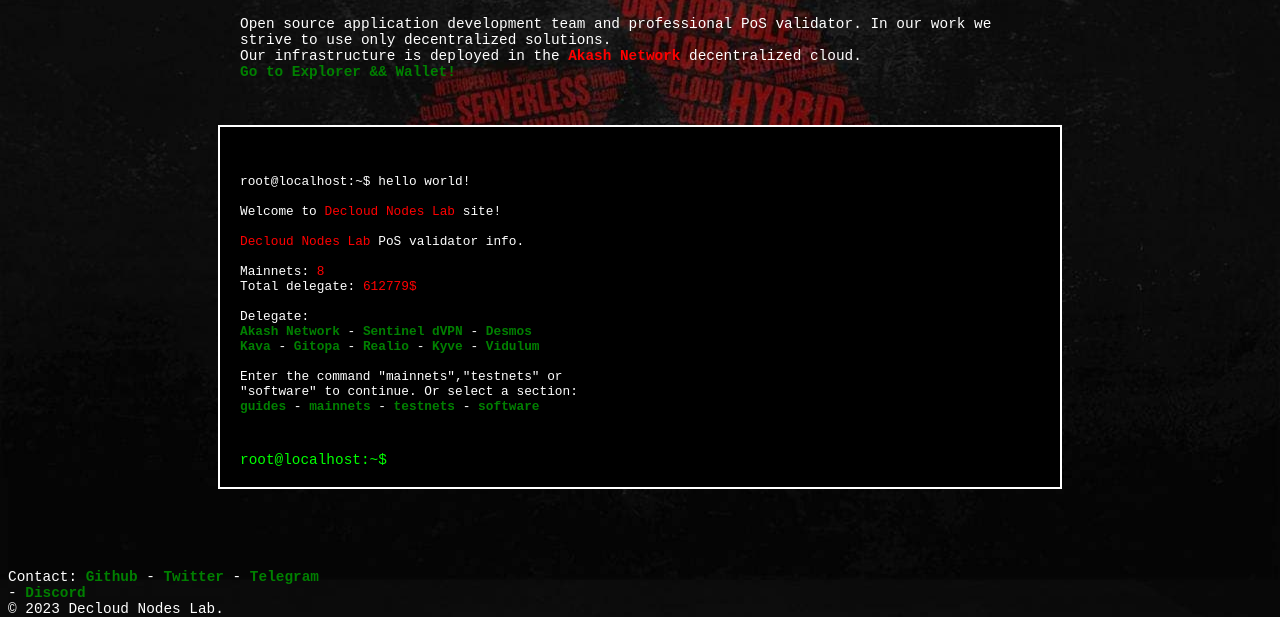
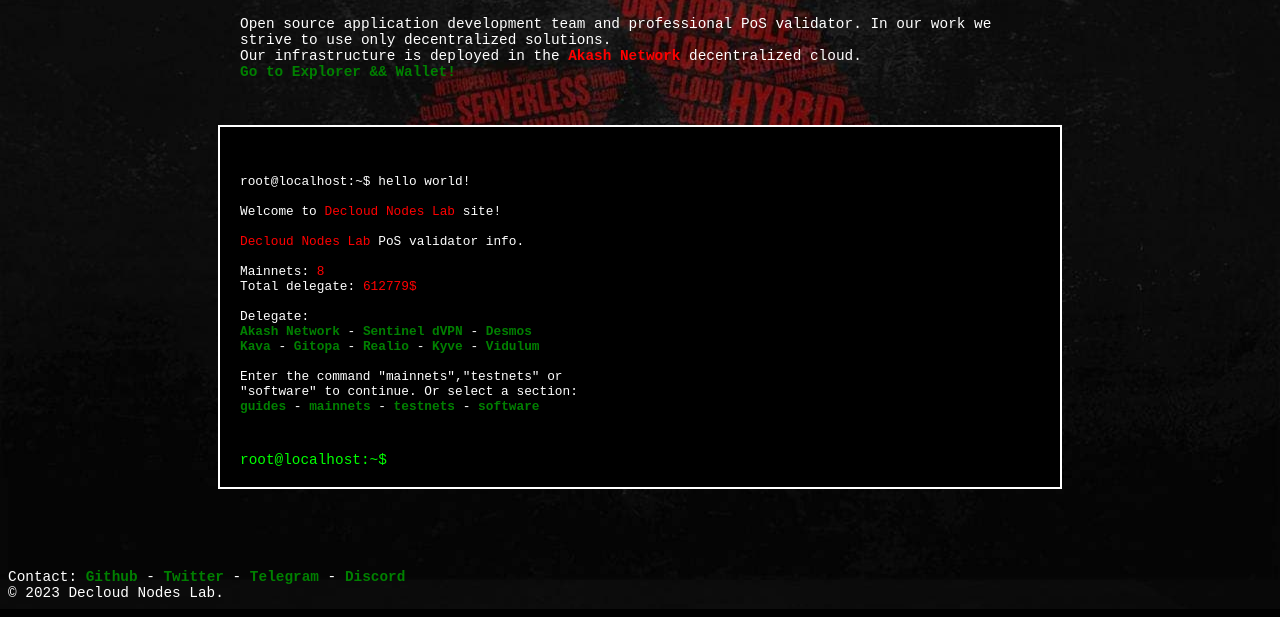
Before and after one commit to DecloudNodesLab/site, a plain HTML site: page index.html in a window 1280 px wide. Shown: the part 191-808 px from the top of the page. Drawn offline with Linux system fonts and the light colour scheme.

Commit message:
Update index.html

```diff
--- a/index.html
+++ b/index.html
@@ -24,6 +24,6 @@
   </div>
 <script src="script.js"></script>
 </div>
-<footer><div>Contact: <a href="https://github.com/DecloudNodesLab/" target="_blank">Github</a> - <a href="https://twitter.com/NodesLab" target="_blank">Twitter</a> - <a href="https://t.me/NodesLab" target="_blank">Telegram</a> </div>- <a href="https://discord.gg/rPENzerwZ8" target="_blank">Discord</a> </div><div>© 2023 Decloud Nodes Lab.</div></footer>
+<footer><div>Contact: <a href="https://github.com/DecloudNodesLab/" target="_blank">Github</a> - <a href="https://twitter.com/NodesLab" target="_blank">Twitter</a> - <a href="https://t.me/NodesLab" target="_blank">Telegram</a> - <a href="https://discord.gg/rPENzerwZ8" target="_blank">Discord</a> </div><div>© 2023 Decloud Nodes Lab.</div></footer>
 </body>
 </html>
```
